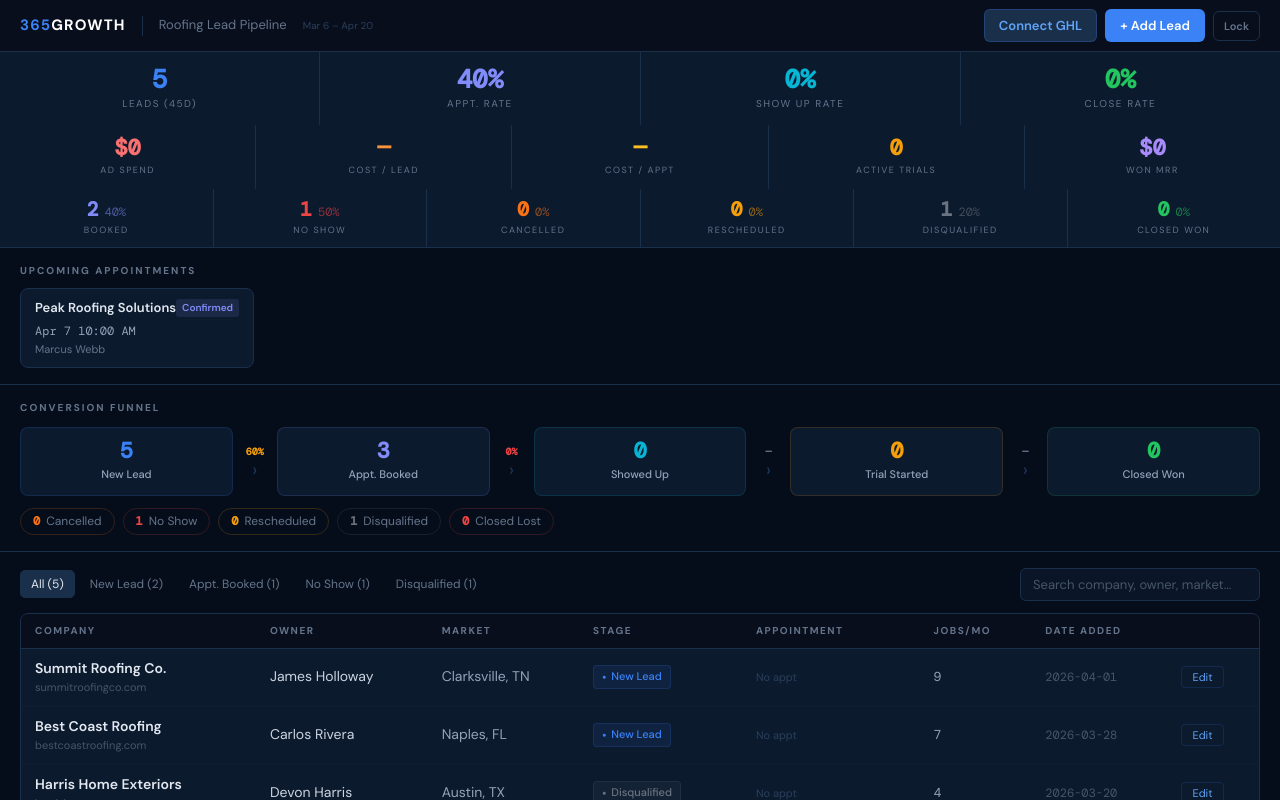
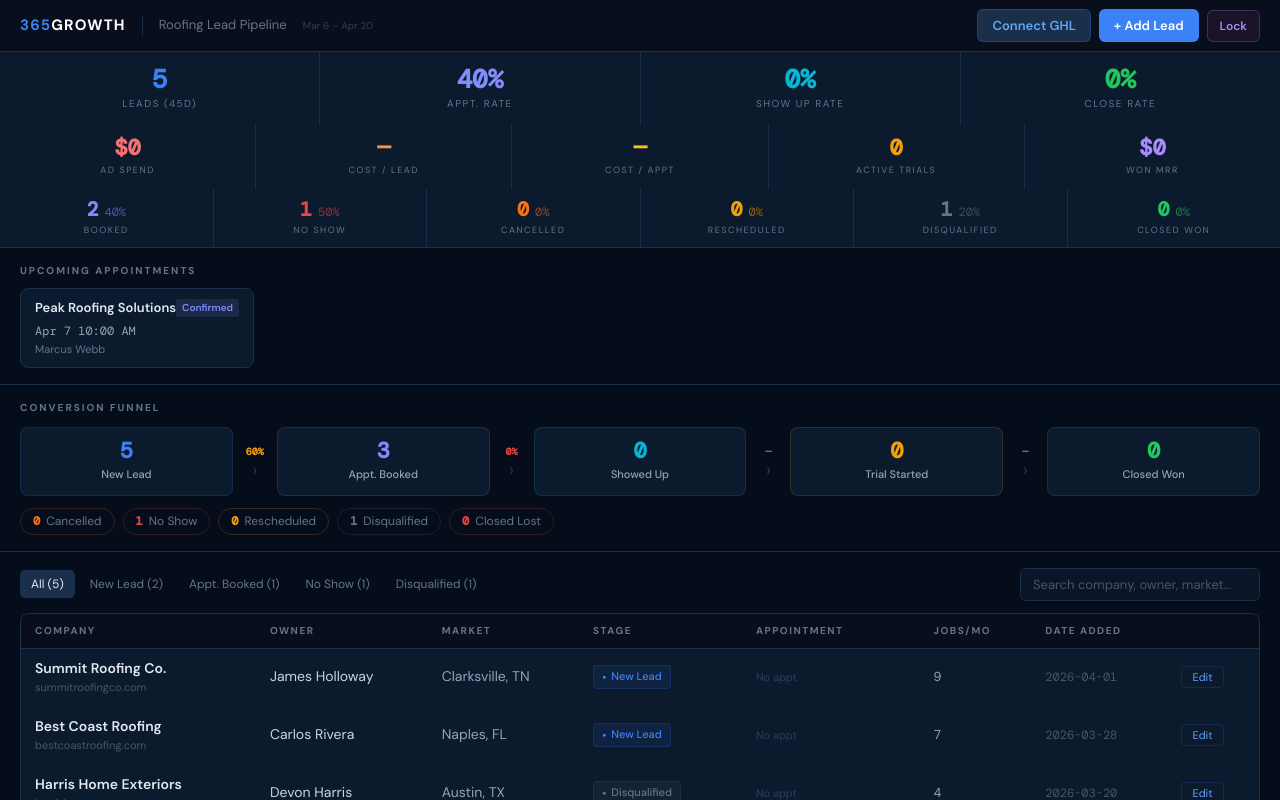
Before and after one commit to 365growth/365-Growth-Lead-Data, a React (Vite) app: page / in a window 1280 px wide. Both pictures are taken after a click on the button "Set Password & Enter". Shown: the top 800 px of the page. Built offline with nearby package versions, Linux system fonts and the light colour scheme.

Commit message:
Make Lock button more visible in header
Co-Authored-By: Claude Opus 4.6 (1M context) <noreply@anthropic.com>

```diff
--- a/src/App.jsx
+++ b/src/App.jsx
@@ -980,7 +980,7 @@ export default function App() {
           {apiKey && <button className="hov" style={btn("#14532d","#22c55e","#22c55e40")} onClick={doSync} disabled={syncing}>Refresh</button>}
           <button className="hov" style={btn("#1a2f4a","#60a5fa","#3b82f640")} onClick={() => setShowSync(true)}>{apiKey ? "GHL Settings" : "Connect GHL"}</button>
           <button className="hov" style={btn(BLUE,"#fff")} onClick={openAdd}>+ Add Lead</button>
-          <button className="hov" style={{ ...btn("transparent",MUT,BRD), padding:"7px 10px", fontSize:11 }} onClick={handleLogout}>Lock</button>
+          <button className="hov" style={{ ...btn("#1a1228","#a78bfa","#a78bfa40"), padding:"7px 12px", fontSize:12 }} onClick={handleLogout}>Lock</button>
         </div>
       </div>
 
```
